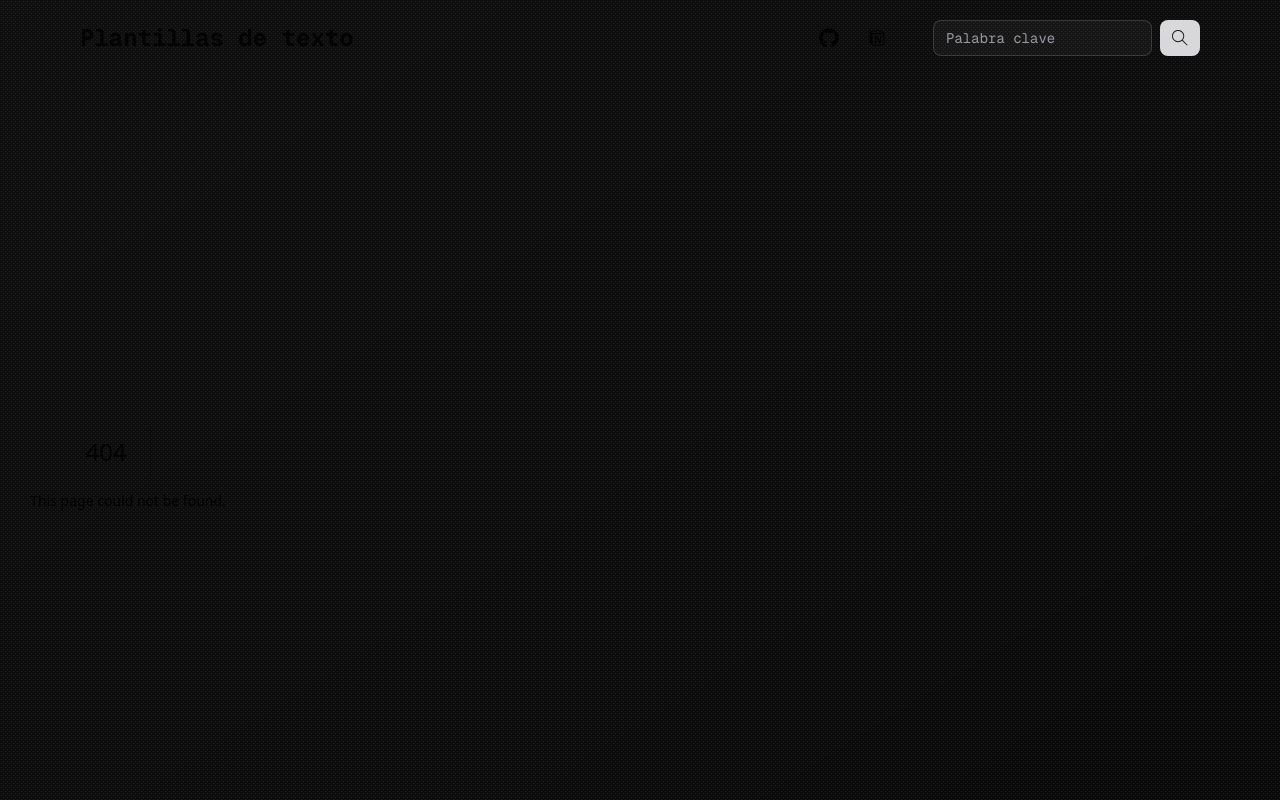
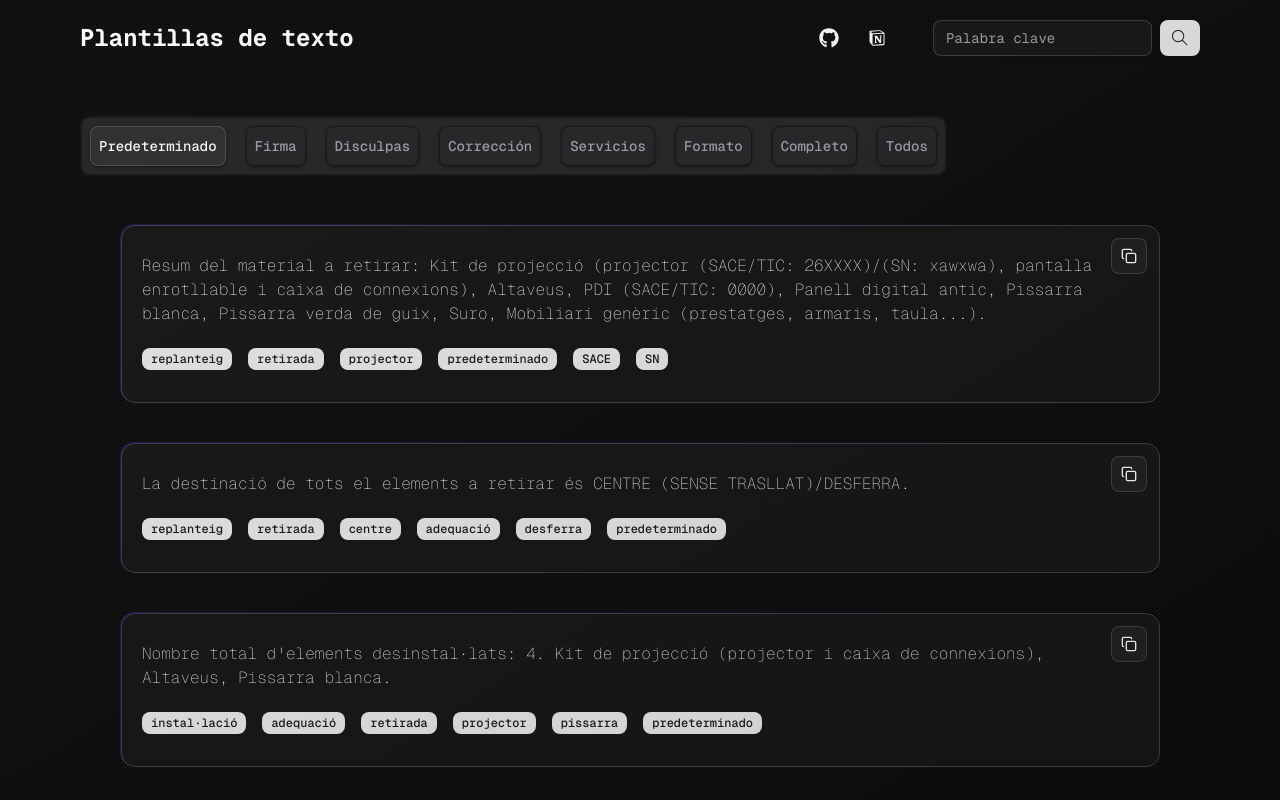
Before and after one commit to arcvra/indic_blueprints, a Next.js app in the folder client/: page /comentaris in a window 1280 px wide. Before the commit this address had no page. Shown: the top 800 px of the page. Built offline with nearby package versions, Linux system fonts and the light colour scheme.

Commit message:
feat(CustomTabs): add Comentaris page to show `comments` content
- Import CustomTabs component for category navigation

TODO: refactor CustomTabs to allow proper file reusability

```diff
--- /dev/null
+++ b/client/app/comentaris/page.js
@@ -0,0 +1,9 @@
+import comments from "@/app/data/comments.json";
+import { CustomTabs } from "@/components/CustomTabs";
+export default function Comentaris() {
+    return (
+        <main className="main-layout grid px-20 gap-y-20 bg-black-900 py-10">
+            <CustomTabs file={comments} />
+        </main>
+    );
+}
--- a/client/components/CustomTabs.jsx
+++ b/client/components/CustomTabs.jsx
@@ -2,7 +2,7 @@ import { MapItems } from "@/app/features/RenderCards"
 import { filterByCategory } from "@/utils/filterByCategory"
 import { Tabs, TabsContent, TabsList, TabsTrigger } from "@/components/ui/tabs"
 
-export function CustomTabs({ file }) { // TODO: add categories and style
+export function CustomTabs({ file }) { // TODO: refactor for {file} reusability
     return (
         <Tabs defaultValue="predeterminado">
             <TabsList className="border-neutral-900 border-2 gap-5 px-2 h-15">
```
